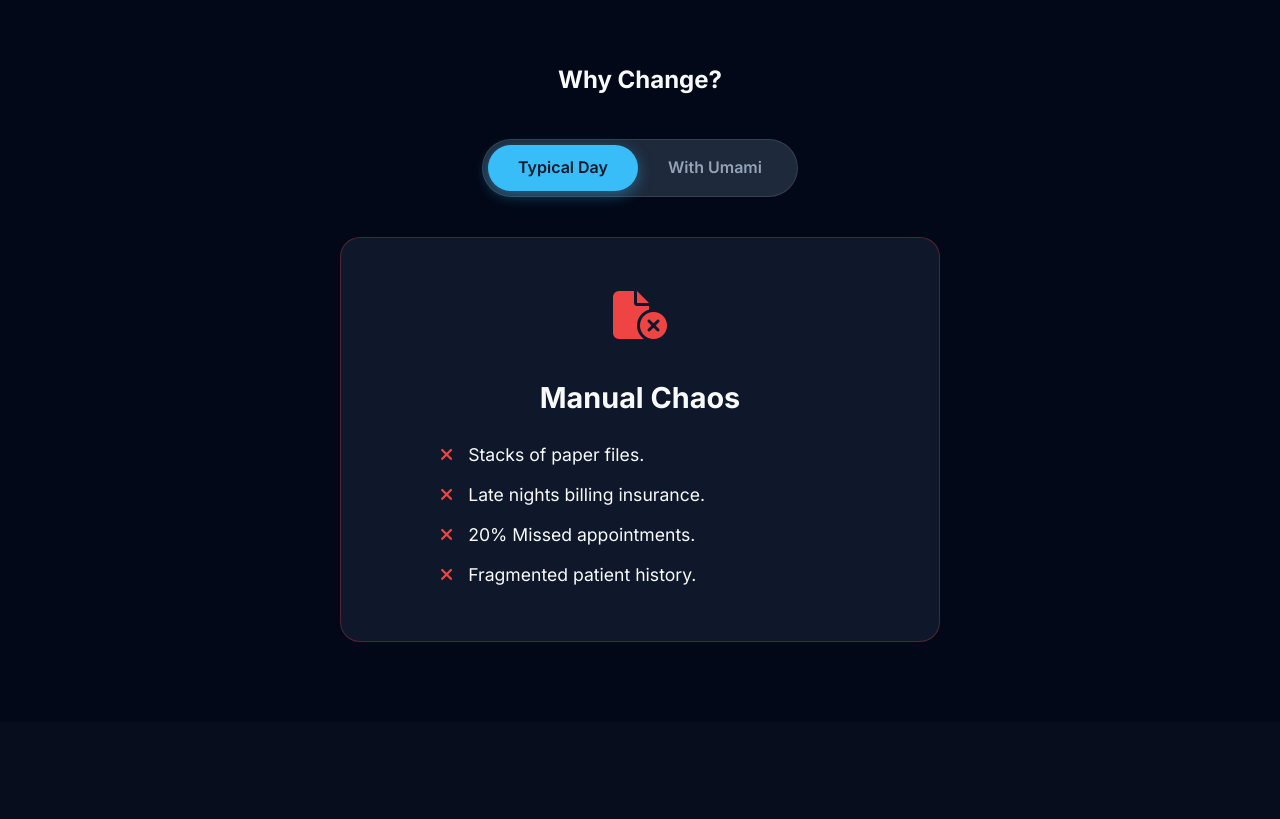
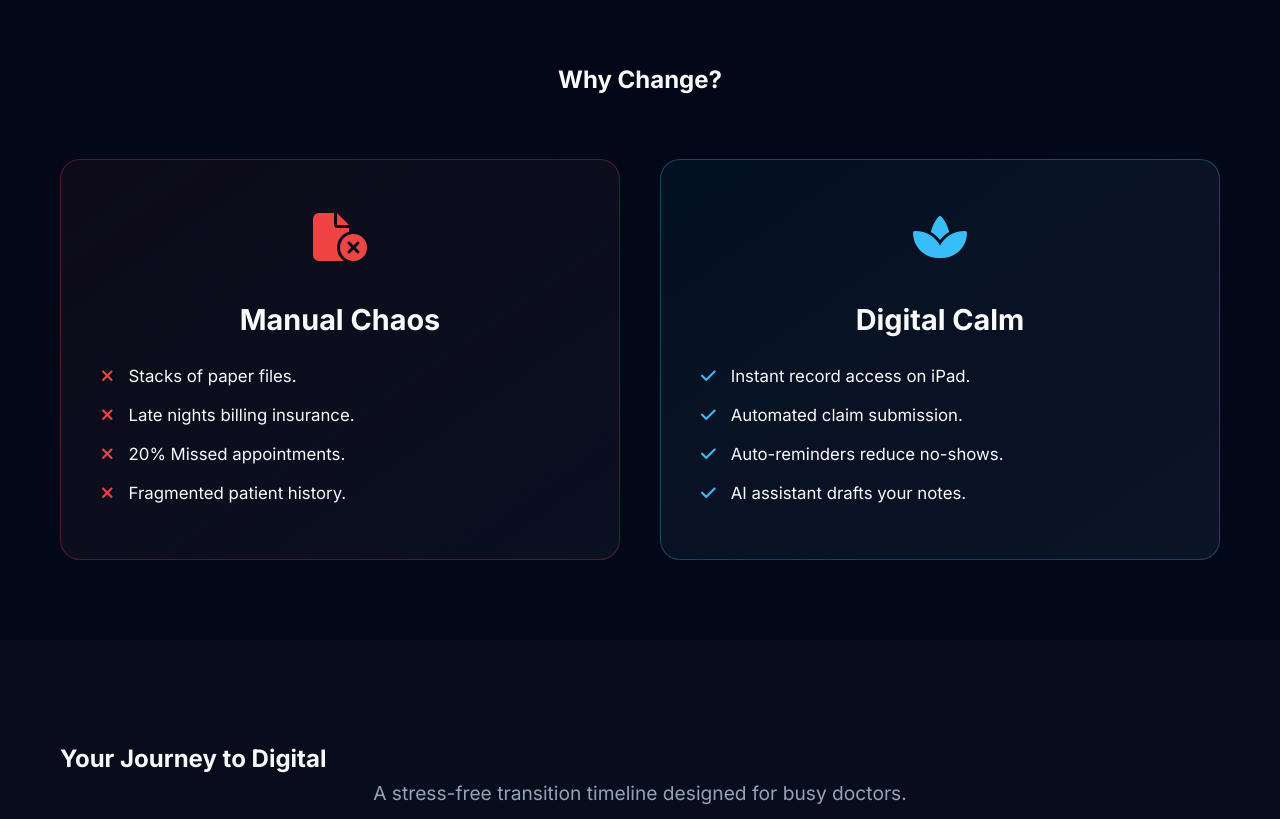
Before and after one commit to greyquill/Umami-TLabs, a plain HTML site: page doctors.html in a window 1280 px wide. Shown: the part 500-1319 px from the top of the page. Drawn offline with Linux system fonts and the light colour scheme; a web font is replaced by a local one.

Commit message:
style: Switch Doctors page to side-by-side comparison

```diff
--- a/assets/css/styles.css
+++ b/assets/css/styles.css
@@ -183,57 +183,32 @@ ul {
     text-align: center;
 }
 
-.comparison-toggle-wrapper {
-    margin: 40px auto;
-    display: flex;
-    justify-content: center;
-}
-
-.toggle-switch {
-    background: #1e293b;
-    border-radius: 50px;
-    padding: 5px;
-    display: flex;
-    position: relative;
-    border: 1px solid rgba(255, 255, 255, 0.1);
-}
-
-.toggle-option {
-    padding: 10px 30px;
-    border-radius: 50px;
-    cursor: pointer;
-    font-weight: 600;
-    color: #94a3b8;
-    transition: all 0.3s ease;
-}
-
-.toggle-option.active {
-    background: var(--color-primary);
-    color: #0f172a;
-    box-shadow: 0 4px 15px rgba(56, 189, 248, 0.4);
-}
-
-.comparison-content {
-    display: none;
-    animation: fadeIn 0.5s ease;
-}
-
-.comparison-content.active {
-    display: block;
+.comparison-grid {
+    display: grid;
+    grid-template-columns: 1fr 1fr;
+    gap: 40px;
+    margin-top: 60px;
+    align-items: stretch;
 }
 
 .comp-card {
     background: var(--color-bg-card);
-    max-width: 600px;
-    margin: 0 auto;
+    width: 100%;
+    height: 100%;
     padding: 40px;
     border-radius: 20px;
     border: 1px solid var(--color-border);
+    transition: transform 0.3s;
+}
+
+.comp-card:hover {
+    transform: translateY(-5px);
 }
 
 .comp-card.chaos {
     border-color: rgba(239, 68, 68, 0.3);
     /* Red tint */
+    background: linear-gradient(145deg, rgba(239, 68, 68, 0.05), rgba(15, 23, 42, 0.6));
 }
 
 .comp-card.calm {
@@ -262,13 +237,12 @@ ul {
 
 .comp-card ul {
     text-align: left;
-    max-width: 400px;
     margin: 0 auto;
 }
 
 .comp-card li {
     margin-bottom: 12px;
-    font-size: 1.1rem;
+    font-size: 1.05rem;
     display: flex;
     align-items: center;
     gap: 15px;
@@ -280,6 +254,12 @@ ul {
 
 .calm li i {
     color: #38bdf8;
+}
+
+@media (max-width: 768px) {
+    .comparison-grid {
+        grid-template-columns: 1fr;
+    }
 }
 
 /* Journey Roadmap */
--- a/assets/js/script.js
+++ b/assets/js/script.js
@@ -232,28 +232,6 @@ document.addEventListener('DOMContentLoaded', () => {
         panelOverlay.addEventListener('click', closePanel);
     }
 
-    // --- Doctors Page Interactive Toggle ---
-    const btnChaos = document.getElementById('btn-chaos');
-    const btnCalm = document.getElementById('btn-calm');
-    const viewChaos = document.getElementById('view-chaos');
-    const viewCalm = document.getElementById('view-calm');
-
-    if (btnChaos && btnCalm && viewChaos && viewCalm) {
-        btnChaos.addEventListener('click', () => {
-            btnChaos.classList.add('active');
-            btnCalm.classList.remove('active');
-            viewChaos.classList.add('active');
-            viewCalm.classList.remove('active');
-        });
-
-        btnCalm.addEventListener('click', () => {
-            btnCalm.classList.add('active');
-            btnChaos.classList.remove('active');
-            viewCalm.classList.add('active');
-            viewChaos.classList.remove('active');
-        });
-    }
-
     // --- Local Video Custom Interaction ---
     const videoContainer = document.querySelector('.video-container');
     const heroVideo = document.getElementById('hero-video');
--- a/doctors.html
+++ b/doctors.html
@@ -66,14 +66,8 @@
         <div class="container">
             <h2 class="section-title">Why Change?</h2>
 
-            <div class="comparison-toggle-wrapper">
-                <div class="toggle-switch">
-                    <span class="toggle-option active" id="btn-chaos">Typical Day</span>
-                    <span class="toggle-option" id="btn-calm">With Umami</span>
-                </div>
-            </div>
-
-            <div class="comparison-content active" id="view-chaos">
+            <div class="comparison-grid">
+                <!-- Chaos Card -->
                 <div class="comp-card chaos">
                     <div class="comp-icon"><i class="fa-solid fa-file-circle-xmark"></i></div>
                     <h3>Manual Chaos</h3>
@@ -84,9 +78,8 @@
                         <li><i class="fa-solid fa-xmark"></i> Fragmented patient history.</li>
                     </ul>
                 </div>
-            </div>
 
-            <div class="comparison-content" id="view-calm">
+                <!-- Calm Card -->
                 <div class="comp-card calm">
                     <div class="comp-icon"><i class="fa-solid fa-spa"></i></div>
                     <h3>Digital Calm</h3>
```
